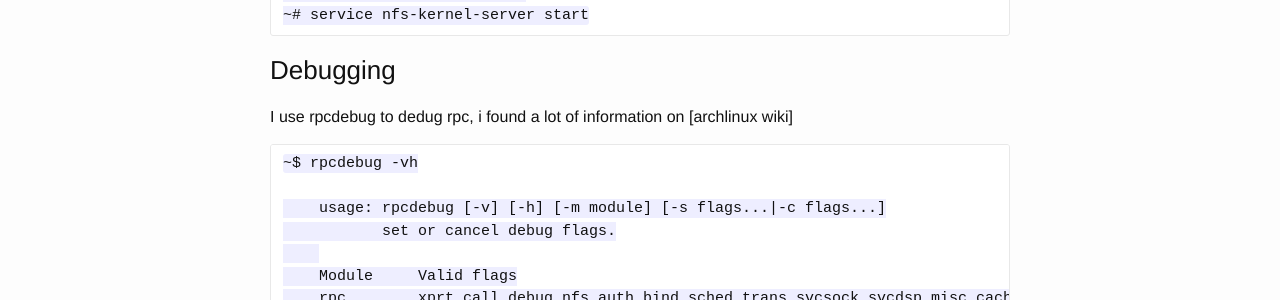
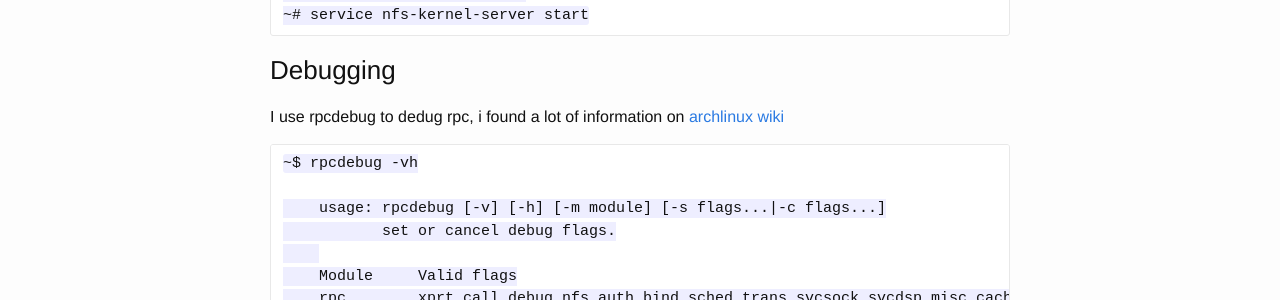
Before and after one commit to arainho/arainho.github.io, a Jekyll site: the page built from _posts/2016-01-19-nfs-server-lockd-timeout-debian.md, in a window 1280 px wide. Shown: the part 629-929 px from the top of the page. Built offline with Jekyll 4.4.1, drawn with Linux system fonts in a browser that asks for light colours; part of the change alters nothing that is shown.

```diff
--- a/_posts/2016-01-19-nfs-server-lockd-timeout-debian.md
+++ b/_posts/2016-01-19-nfs-server-lockd-timeout-debian.md
@@ -46,5 +46,5 @@ I use rpcdebug to dedug rpc, i found a lot of information on [archlinux wiki]
 
 ---
 
-[arch linux]: <https://wiki.archlinux.org/index.php/NFS/Troubleshooting>
+[archlinux wiki]: <https://wiki.archlinux.org/index.php/NFS/Troubleshooting>
 [serverfault]: <http://serverfault.com/questions/188918/problem-with-nfs-server-lockd-timing-out-on-debian-linux>
```
